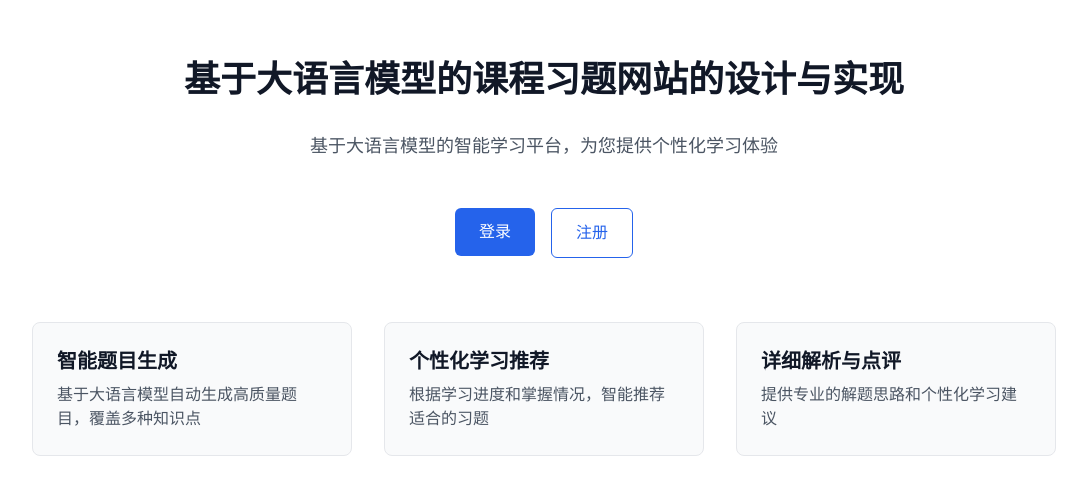
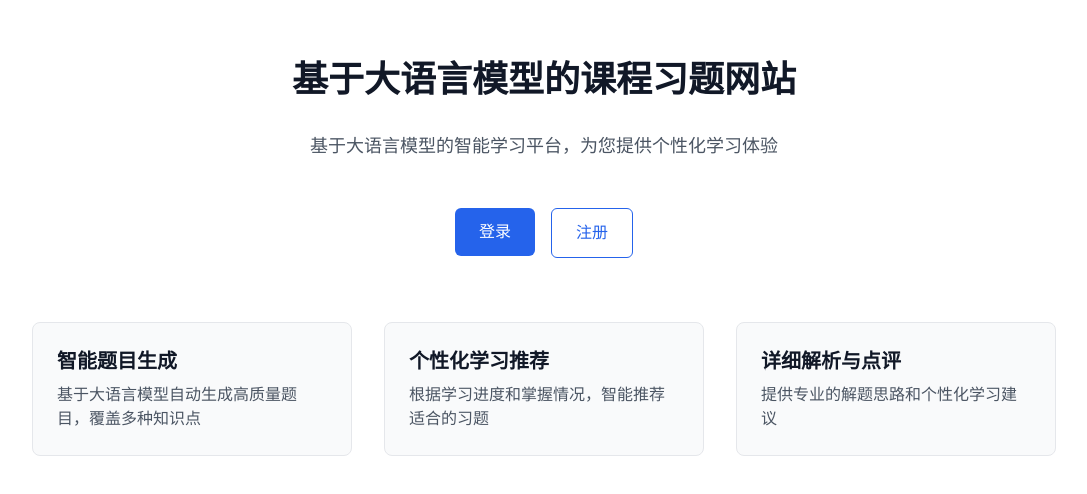
Before and after one commit to Hanchenk/intelligent-qa-system, a Next.js app: page / in a window 1280 px wide. Shown: the part 142-636 px from the top of the page, without its empty margins (96-1183 px from the left). Built offline with nearby package versions, Linux system fonts and the light colour scheme; no server answers.

Commit message:
修改标题

```diff
--- a/app/page.js
+++ b/app/page.js
@@ -6,7 +6,7 @@ export default function Home() {
   return (
     <div className="min-h-screen flex flex-col items-center justify-center bg-white dark:bg-gray-900 p-4">
       <h1 className="text-4xl font-bold text-center mb-8 text-gray-900 dark:text-white">
-        基于大语言模型的课程习题网站的设计与实现
+        基于大语言模型的课程习题网站
       </h1>
       <p className="text-lg text-center mb-12 text-gray-600 dark:text-gray-300 max-w-2xl">
         基于大语言模型的智能学习平台，为您提供个性化学习体验
```
